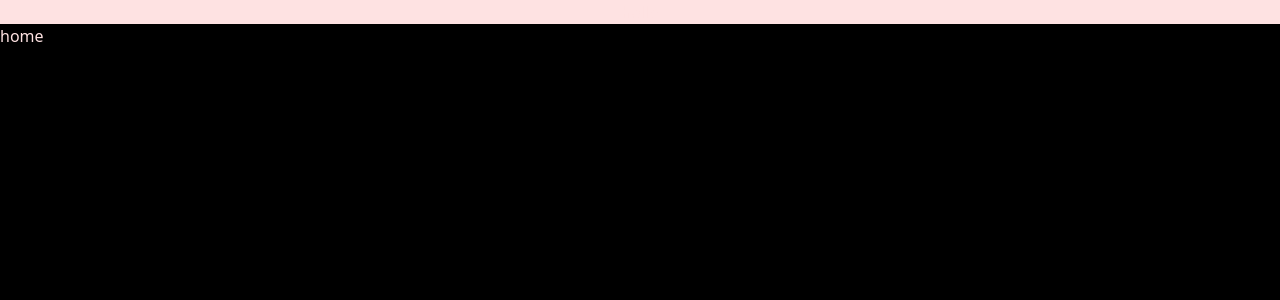
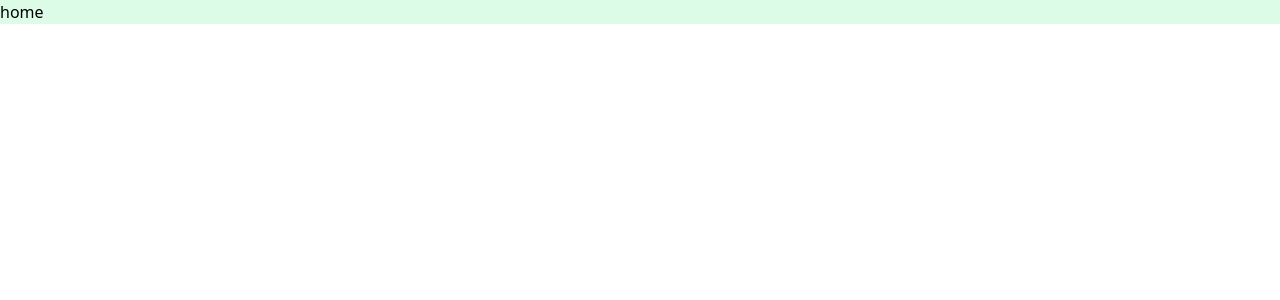
Before and after one commit to renzium/spelling-app, a Next.js app: page / in a window 1280 px wide. Shown: the top 300 px of the page. Built offline with nearby package versions, Linux system fonts and the light colour scheme.

Commit message:
Set up tailwind css

```diff
--- a/components/home.tsx
+++ b/components/home.tsx
@@ -2,6 +2,6 @@ import React from 'react'
 
 export default function home() {
   return (
-    <div className='h-screen bg-black'>home</div>
+    <div className='bg-green-100' >home</div>
   )
 }
--- a/pages/index.tsx
+++ b/pages/index.tsx
@@ -13,8 +13,8 @@ const Home: NextPage = () => {
         <link rel="icon" href="/favicon.ico" />
       </Head>
 
-      <main className='text-red-100'>
-        <div className="bg-red-100 text-center">hello</div>
+      <main >
+
         <MyHome/>
 
       </main>
--- a/styles/home.css
+++ b/styles/home.css
@@ -1 +1 @@
-@import url("globals.css");
+/* @import url("globals.css"); */
```
